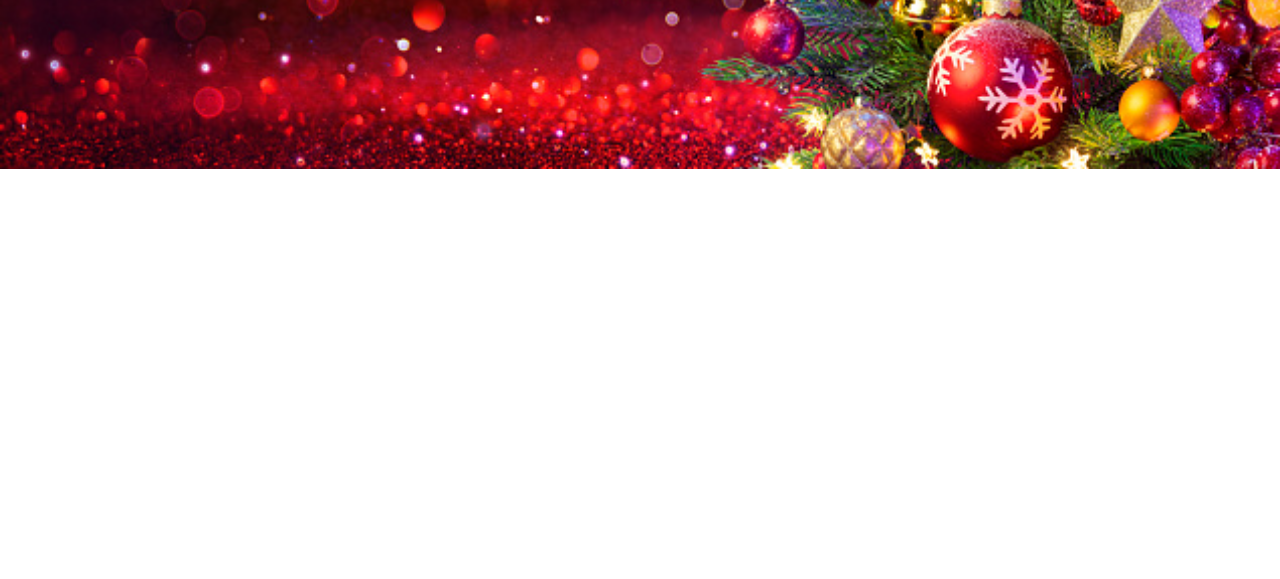
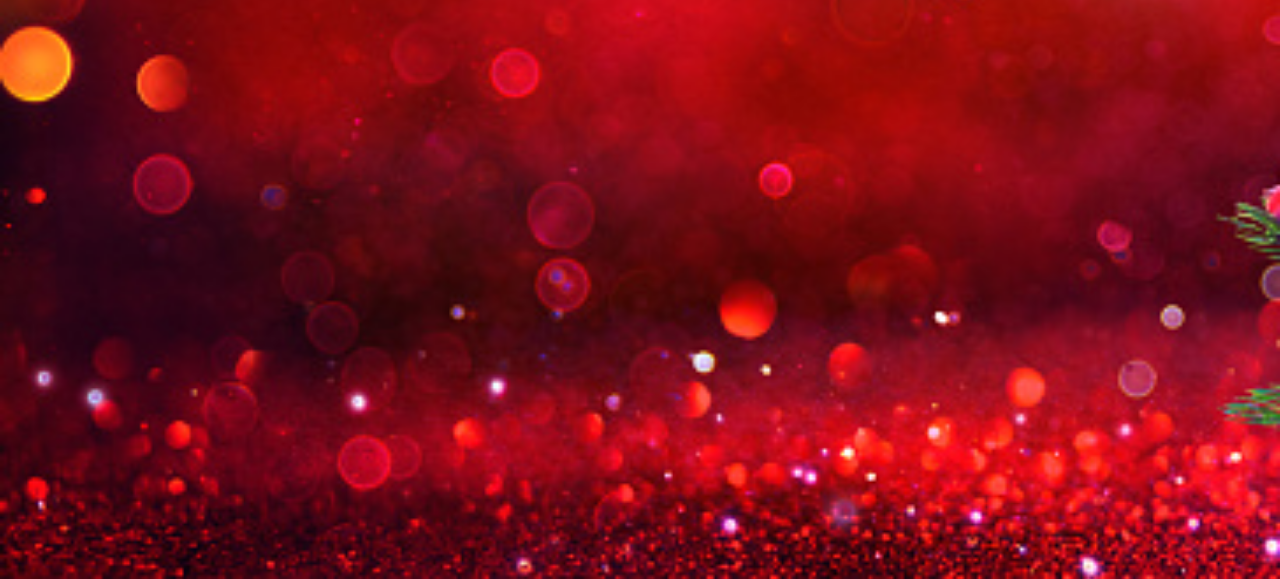
Before and after one commit to wendeee/countDownTimer, a plain HTML site: page index.html in a window 1280 px wide. Shown: the part 381-960 px from the top of the page. Drawn offline with Linux system fonts and the light colour scheme.

Commit message:
Update style.css

```diff
--- a/style.css
+++ b/style.css
@@ -7,7 +7,7 @@ body{
     min-height: 100vh;
     background-image: url(../countDownTimer/christmas.jpg);
     background-repeat: no-repeat;
-    background-size: contain;
+    background-size: cover;
     color: white;
     font-size: 2rem;
     font-weight: bold;
@@ -17,6 +17,7 @@ body{
 }
 
 .container{
+    height: auto;
     border: 1px solid black;
     margin-top: 10rem;
     background-color: black;
```
